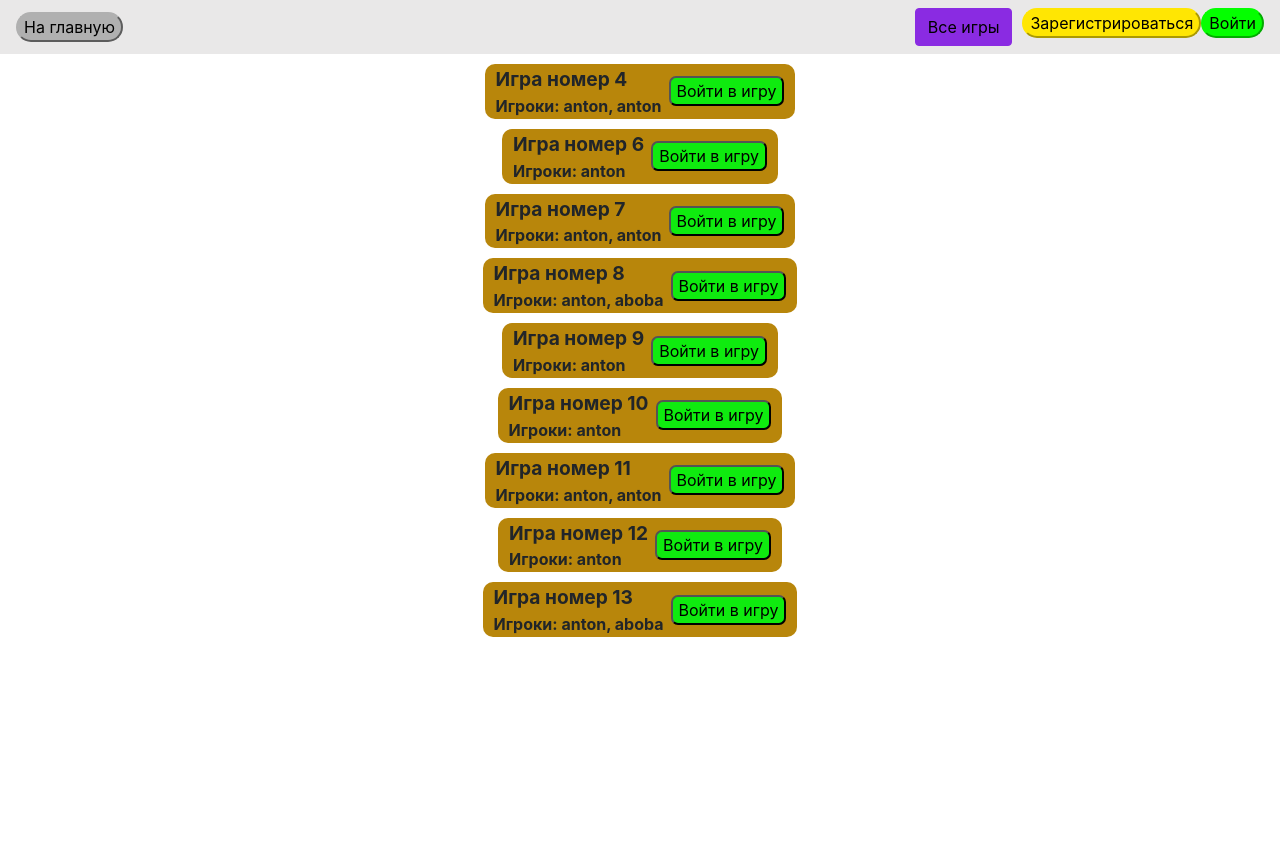
After one commit to PandaPythoner/Zavalinka, a Django app: page /home/all_games/ in a window 1280 px wide. The commit adds this page. Run offline with Django 4.2, Linux system fonts and the light colour scheme; data comes from the database, SQL or seed files in the repository; both versions use the stored data as it was after the commit; lists and menus that the app fills with data are empty; some libraries are stand-ins or nearby versions.

Commit message:
Now you can view all games and join them!

```diff
--- a/zavalinka/static/base.css
+++ b/zavalinka/static/base.css
@@ -64,3 +64,9 @@ body, html, main {
     border-color: #e5ff00;
     margin-right: 10px;
 }
+
+.view-all-games-button{
+    background-color: blueviolet;
+    border-color: blueviolet;
+    margin-right: 10px;
+}
--- a/zavalinka/templates/base.html
+++ b/zavalinka/templates/base.html
@@ -16,6 +16,12 @@
 
     <link href="{% static 'base.css' %}" rel="stylesheet" type="text/css">
 
+    <script>
+      {% if default_shown_message %}
+        alert("{{ default_shown_message }}");
+      {% endif %}
+    </script>
+
 
     {% block header %}
 
@@ -28,6 +34,11 @@
             <button class="go-home-button super-button"> На главную </button>
           </a>
           <ul class="nav">
+          <li>
+            <a href="{% url 'all_games' %}">
+              <button class='btn view-all-games-button'> Все игры </button>
+            </a>
+          </li>
           {% if request.user.is_authenticated  %}
           <li>
             <a href="{% url 'create_game' %}">
@@ -59,7 +70,7 @@
           {% else %}
           <li>
             <a href="{% url 'signup' %}">
-              <button class='signup-button super-button'>  Зарегистрироваться </button>
+              <button class='signup-button super-button'> Зарегистрироваться </button>
             </a>
           </li>
           <li>
--- a/zavalinka/zavalinka_game/models.py
+++ b/zavalinka/zavalinka_game/models.py
@@ -21,7 +21,7 @@ def save_user_profile(sender, instance, **kwargs):
 
 
 class UserInZavalinkaGame(models.Model):
-    user = models.OneToOneField('Profile', on_delete=models.CASCADE)
+    user = models.ForeignKey(to=Profile, on_delete=models.CASCADE)
 
     def __str__(self):
         return str(self.user)
@@ -29,3 +29,9 @@ class UserInZavalinkaGame(models.Model):
 class ZavalinkaGame(models.Model):
     users = models.ManyToManyField('UserInZavalinkaGame', blank=True)
     round = models.IntegerField(default=0)
+
+    def __str__(self):
+        rs = f"Game number {str(self.id)}"
+        if len(self.users.all()) < 10:
+            rs += f" (Users: {' '.join(map(str, self.users.all()))})"
+        return rs
--- /dev/null
+++ b/zavalinka/zavalinka_game/static/zavalinka_game/all_games.css
@@ -0,0 +1,19 @@
+.game-containter{
+    margin-left:auto;
+    margin-right:auto;
+    width: max-content;
+    margin-bottom: 4px;
+    margin-top: 4px;
+    background-color: darkgoldenrod;
+    border-radius: 10px;
+}
+
+.game-container-inner{
+    margin: 10px;
+}
+
+.join-game-button{
+    border-radius: 7px;
+    background-color: rgb(15, 235, 15);
+    margin-left: 5px;
+}
--- /dev/null
+++ b/zavalinka/zavalinka_game/static/zavalinka_game/join_game_error.css
@@ -0,0 +1,5 @@
+.error-shown-div{
+    width:fit-content;
+    margin-left:auto;
+    margin-right:auto;
+}
--- /dev/null
+++ b/zavalinka/zavalinka_game/templates/zavalinka_game/all_games.html
@@ -0,0 +1,31 @@
+{% extends 'base.html' %}
+{% load static %}
+
+
+{% block header %}
+    <link href="{% static 'zavalinka_game/all_games.css' %}" rel="stylesheet" type="text/css">
+{% endblock %}
+
+{% block content %}
+    {% for game, addit in games %}
+        <div class="game-containter">
+            <div class="game-container-inner">
+                <table>
+                    <tr>
+                        <th>
+                            <big> Игра номер {{ game.id }}</big> <br>
+                            Игроки: {{ addit.users_str }}
+                        </th>
+                        <th>
+                            <form method='POST' action="{% url 'join_game' %}">
+                                {% csrf_token %}
+                                <input type='hidden' name='game_id' value='{{ game.id }}'>
+                                <button class='join-game-button' type='submit'> Войти в игру </button>
+                            </form>
+                        </th>
+                    </tr>
+                </table>
+            </div>
+        </div>
+    {% endfor %}
+{% endblock %}
--- a/zavalinka/zavalinka_game/urls.py
+++ b/zavalinka/zavalinka_game/urls.py
@@ -8,4 +8,6 @@ urlpatterns = [
     path('profile/<str:user>/', views.profile, name="profile"),
     path('create_game/', views.CreateGamgeView.as_view(), name="create_game"),
     path('game/', views.GameView.as_view(), name='game'),
+    path('all_games/', views.AllGamesView.as_view(), name='all_games'),
+    path('join_game/', views.JoinGameView.as_view(), name='join_game'),
 ]
--- a/zavalinka/zavalinka_game/views.py
+++ b/zavalinka/zavalinka_game/views.py
@@ -36,10 +36,35 @@ class CreateGamgeView(TemplateView):
         game.users.add(user_in_game)
         game.save()
         user_in_game.save()
-        return HttpResponseRedirect(reverse('game') + '?game_id=' + str(10))
+        return HttpResponseRedirect(reverse('game') + '?game_id=' + str(game.id))
 
 class GameView(TemplateView):
     def get(self, request):
         if not request.user.is_authenticated:
             return HttpResponseRedirect(reverse('login'))
         return render(request, 'zavalinka_game/game.html')
+
+
+class AllGamesView(TemplateView):
+    def get(self, request):
+        games = ZavalinkaGame.objects.all()
+        context = {"games": [(game, {"users_str": ", ".join([str(user_in_game.user.user.username) for user_in_game in game.users.all()])}) for game in games]}
+        return render(request, 'zavalinka_game/all_games.html', context=context)
+
+
+class JoinGameView(TemplateView):
+    def post(self, request):
+        if not request.user.is_authenticated:
+            return HttpResponseRedirect(reverse('login'))
+        game_id = request.POST['game_id']
+        games = ZavalinkaGame.objects.filter(id=game_id)
+        if games.count() != 1:
+            return render(request, 'zavalinka_game/join_game_error.html')
+        user = request.user
+        user_in_game = UserInZavalinkaGame(user=user.profile)
+        user_in_game.save()
+        game = games[0]
+        if not game.users.filter(user=user.profile).exists():
+            game.users.add(user_in_game)
+            game.save()
+        return HttpResponseRedirect(reverse('game') + '?game_id=' + str(game.id))
```
Also changed, not shown: zavalinka/zavalinka_game/templates/zavalinka_game/join_game_error.html (added, +13 -0 lines), zavalinka/db.sqlite3.
